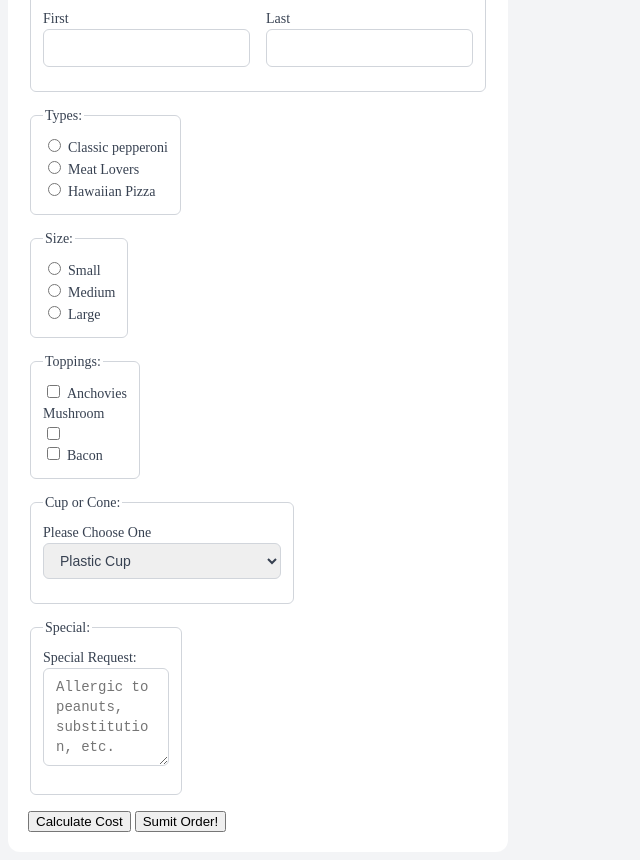
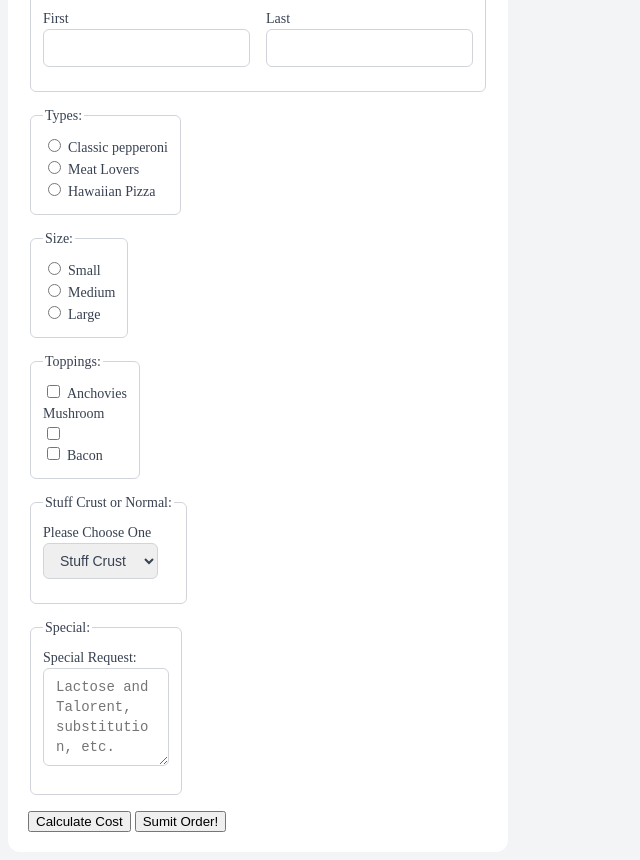
Before and after one commit to VillafanaO21/Pizza-Project, a plain HTML site: page index.html in a window 1280 px wide. Shown: the part 127-987 px from the top of the page, without its empty margins (0-640 px from the left). Drawn offline with Linux system fonts and the light colour scheme.

Commit message:
pizza new

```diff
--- a/index.html
+++ b/index.html
@@ -58,8 +58,8 @@
             <fieldset>
                 <legend>Toppings:</legend>
                 <div>
-                    <input type="checkbox" id="Anchovies" name="Anchovies" value="Anchovies">
-                    <label for="Anchovies">Anchovies</label>
+                    <input type="checkbox" id="Anchovi" name="Anchovi" value="Anchovi">
+                    <label for="Anchovi">Anchovies</label>
                 </div>
                 <div>
                     <label for="Mushroom">Mushroom</label>
@@ -71,20 +71,18 @@
                 </div>
             </fieldset>
             <fieldset>
-                <legend>Cup or Cone:</legend>
+                <legend>Stuff Crust or Normal:</legend>
                 <label for="container">Please Choose One</label>
                 <select name="container" id="container">
-                    <option value="cup">Plastic Cup</option>
-                    <option value="sugar">Sugar Cone</option>
-                    <option value="waffle">Waffle Cone</option>
-                    <option value="dippedWaffle">Chocolate Dipped Waffle Cone</option>
+                    <option value="cup">Stuff Crust</option>
+                    <option value="sugar">Plain Crust</option>
                 </select>
             </fieldset>
             <fieldset>
                 <legend>Special:</legend>
                 <label for="SpecialRequests">Special Request:</label>
                 <textarea id="SpecialRequests" name="SpecialRequests" rows="4" cols="10"
-                          placeholder="Allergic to peanuts, substitution, etc."></textarea>
+                          placeholder="Lactose and Talorent, substitution, etc."></textarea>
             </fieldset>
             <button type="button" onclick="alert('Free today for our grand opening!')">Calculate Cost</button>
             <button type="Submit">Sumit Order!</button>
```
